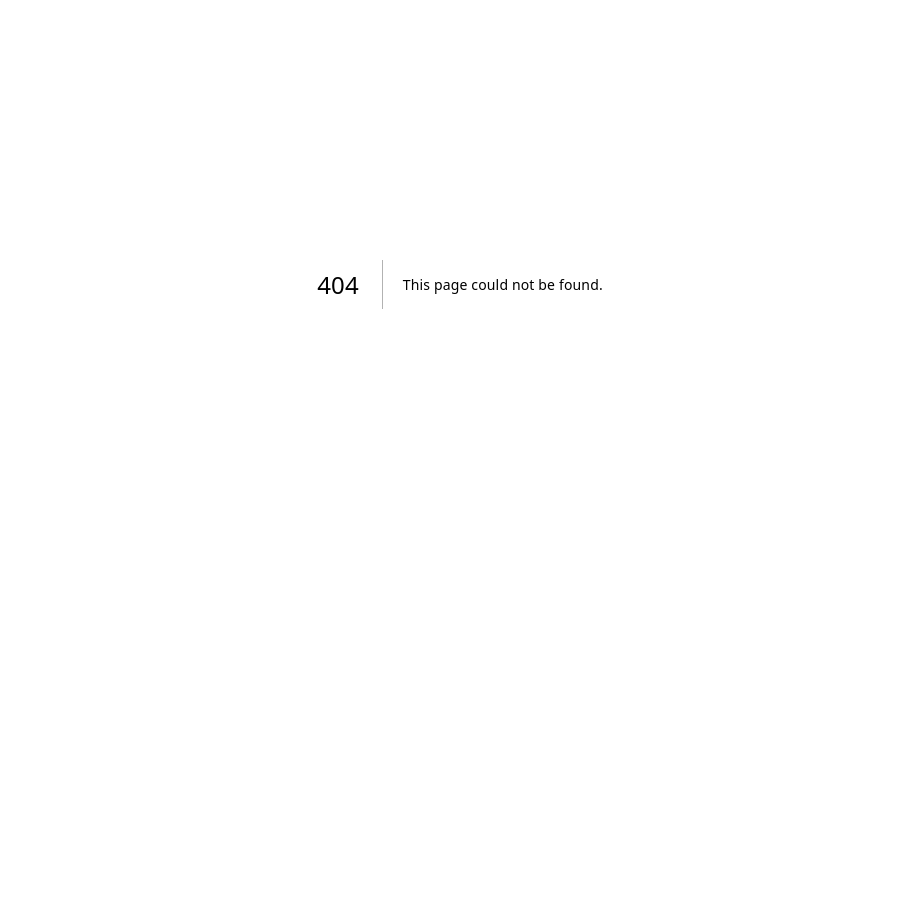
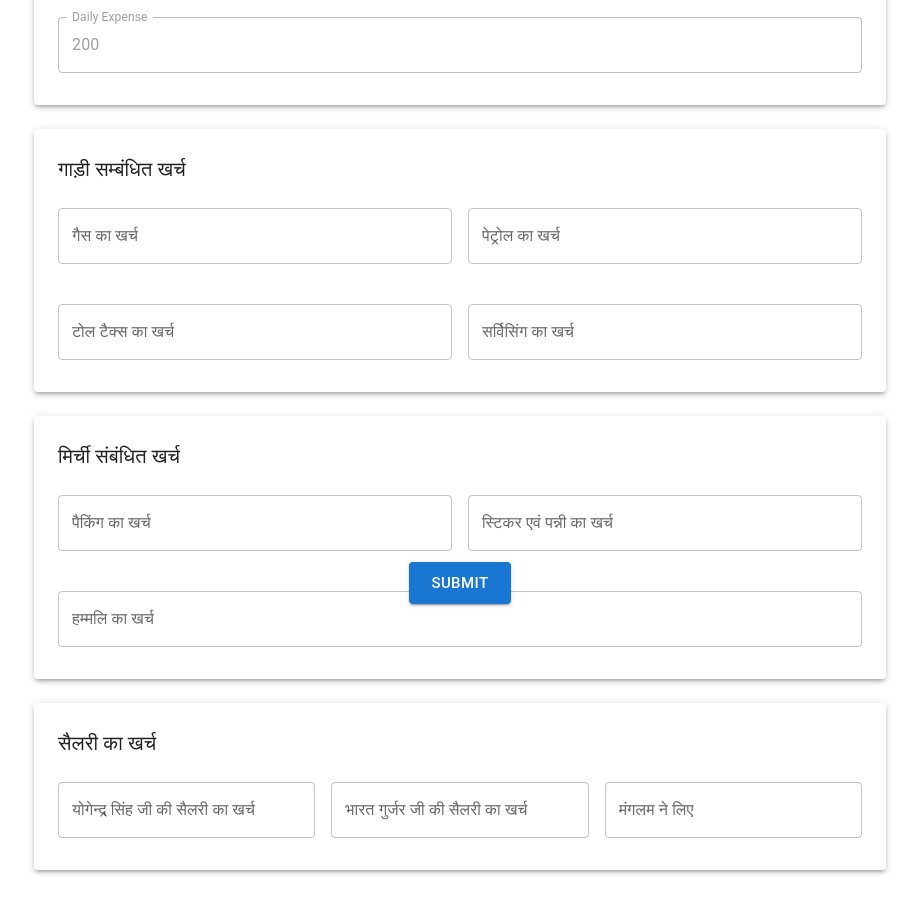
Before and after one commit to bgruhudyog/BGUapp, a Next.js app: page /expenses in a window 1280 px wide. Before the commit this address had no page. Shown: the part 180-1094 px from the top of the page, without its empty margins (180-1099 px from the left). Before the commit the page ends 864 px from the top, so only its background shows below. Built offline with nearby package versions, Linux system fonts and the light colour scheme.

Commit message:
Add files via upload
expense managmet complete

```diff
--- /dev/null
+++ b/src/app/expenses/page.js
@@ -0,0 +1,335 @@
+"use client";
+import React, { useState } from "react";
+import {
+  Container,
+  Typography,
+  TextField,
+  Button,
+  Grid,
+  Paper,
+  Box,
+  Snackbar,
+  Alert,
+  Dialog,
+  DialogActions,
+  DialogContent,
+  DialogContentText,
+  DialogTitle,
+} from "@mui/material";
+
+export default function ExpenseTracker() {
+  const [expenses, setExpenses] = useState({
+    dailyExpense: 200,
+    gasExpense: "",
+    petrolExpense: "",
+    tollTaxExpense: "",
+    servicingExpense: "",
+    packingExpense: "",
+    stickerExpense: "",
+    carryingExpense: "",
+    salaryYogendra: "",
+    salaryBharat: "",
+    salaryRajyavardhan: "",
+  });
+
+  const [openSnackbar, setOpenSnackbar] = useState(false);
+  const [snackbarMessage, setSnackbarMessage] = useState("");
+  const [snackbarSeverity, setSnackbarSeverity] = useState("success");
+  const [openConfirmDialog, setOpenConfirmDialog] = useState(false);
+
+  const handleChange = (event) => {
+    const { name, value } = event.target;
+    setExpenses((prevExpenses) => ({
+      ...prevExpenses,
+      [name]: value,
+    }));
+  };
+
+  const handleSubmit = () => {
+    setOpenConfirmDialog(true);
+  };
+
+  const handleConfirmSubmit = async () => {
+    setOpenConfirmDialog(false);
+    const filledExpenses = Object.entries(expenses).reduce(
+      (acc, [key, value]) => {
+        if (value !== "") {
+          acc[key] = value;
+        }
+        return acc;
+      },
+      {}
+    );
+
+    try {
+      await sendToTelegram(filledExpenses);
+      setSnackbarMessage("Expenses sent to Telegram successfully!");
+      setSnackbarSeverity("success");
+    } catch (error) {
+      console.error("Error sending expenses to Telegram:", error);
+      setSnackbarMessage("Error sending expenses to Telegram");
+      setSnackbarSeverity("error");
+    }
+    setOpenSnackbar(true);
+  };
+
+  const sendToTelegram = async (expenses) => {
+    const botToken = "7240758563:AAHc_bUtGSBHWNPRAXuNxSZ4c4zEWH6Lcz0";
+    const chatId = "-4209186125";
+    const telegramURL = `https://api.telegram.org/bot${botToken}/sendMessage`;
+
+    const message = Object.entries(expenses)
+      .map(([key, value]) => `${key}: ${value}`)
+      .join("\n");
+
+    const response = await fetch(telegramURL, {
+      method: "POST",
+      headers: {
+        "Content-Type": "application/json",
+      },
+      body: JSON.stringify({
+        chat_id: chatId,
+        text: message,
+      }),
+    });
+
+    if (!response.ok) {
+      throw new Error("Failed to send message to Telegram");
+    }
+  };
+
+  const handleCloseSnackbar = (event, reason) => {
+    if (reason === "clickaway") {
+      return;
+    }
+    setOpenSnackbar(false);
+  };
+
+  const handleCloseDialog = () => {
+    setOpenConfirmDialog(false);
+  };
+  const formatExpensesMessage = (expenses) => {
+    const currentDate = new Date().toLocaleDateString('en-IN');
+    let message = `Expense Report for ${currentDate}\n\n`;
+
+    for (const [key, value] of Object.entries(expenses)) {
+      if (value !== '') {
+        message += `${key}: ₹${value}\n`;
+      }
+    }
+
+    return message;
+  };
+  return (
+    <Container maxWidth="md">
+      <Typography variant="h4" align="center" gutterBottom>
+        दैनिक खर्च हिसाब
+      </Typography>
+
+      {/* Your expense input fields here */}
+      {/* For example: */}
+      <Paper elevation={3} sx={{ p: 3, mb: 3 }}>
+        <Typography variant="h6" gutterBottom>
+          चाई सूट्टा
+        </Typography>
+        <TextField
+          fullWidth
+          label="Daily Expense"
+          name="dailyExpense"
+          value={expenses.dailyExpense}
+          disabled
+          margin="normal"
+        />
+      </Paper>
+
+      <Paper elevation={3} sx={{ p: 3, mb: 3 }}>
+        <Typography variant="h6" gutterBottom>
+          गाड़ी सम्बंधित खर्च
+        </Typography>
+        <Grid container spacing={2}>
+          <Grid item xs={12} sm={6}>
+            <TextField
+              fullWidth
+              label="गैस का खर्च "
+              name="गैस का खर्च "
+              value={expenses.gasExpense}
+              onChange={handleChange}
+              margin="normal"
+            />
+          </Grid>
+          <Grid item xs={12} sm={6}>
+            <TextField
+              fullWidth
+              label="पेट्रोल का खर्च "
+              name="पेट्रोल का खर्च"
+              value={expenses.petrolExpense}
+              onChange={handleChange}
+              margin="normal"
+            />
+          </Grid>
+          <Grid item xs={12} sm={6}>
+            <TextField
+              fullWidth
+              label="टोल टैक्स का खर्च "
+              name="टोल टैक्स का खर्च"
+              value={expenses.tollTaxExpense}
+              onChange={handleChange}
+              margin="normal"
+            />
+          </Grid>
+          <Grid item xs={12} sm={6}>
+            <TextField
+              fullWidth
+              label="सर्विसिंग का खर्च "
+              name="सर्विसिंग का खर्च "
+              value={expenses.servicingExpense}
+              onChange={handleChange}
+              margin="normal"
+            />
+          </Grid>
+        </Grid>
+      </Paper>
+
+      <Paper elevation={3} sx={{ p: 3, mb: 3 }}>
+        <Typography variant="h6" gutterBottom>
+          मिर्ची संबंधित खर्च
+        </Typography>
+        <Grid container spacing={2}>
+          <Grid item xs={12} sm={6}>
+            <TextField
+              fullWidth
+              label="पैकिंग का खर्च "
+              name="पैकिंग का खर्च"
+              value={expenses.packingExpense}
+              onChange={handleChange}
+              margin="normal"
+            />
+          </Grid>
+          <Grid item xs={12} sm={6}>
+            <TextField
+              fullWidth
+              label="स्टिकर एवं पन्नी का खर्च "
+              name="स्टिकर एवं पन्नी का खर्च "
+              value={expenses.stickerExpense}
+              onChange={handleChange}
+              margin="normal"
+            />
+          </Grid>
+          <Grid item xs={12}>
+            <TextField
+              fullWidth
+              label="हम्मलि का खर्च "
+              name="हम्मलि का खर्च "
+              value={expenses.carryingExpense}
+              onChange={handleChange}
+              margin="normal"
+            />
+          </Grid>
+        </Grid>
+      </Paper>
+
+      <Paper elevation={3} sx={{ p: 3, mb: 3 }}>
+        <Typography variant="h6" gutterBottom>
+          सैलरी का खर्च
+        </Typography>
+        <Grid container spacing={2}>
+          <Grid item xs={12} sm={4}>
+            <TextField
+              fullWidth
+              label="योगेन्द्र सिंह जी की सैलरी का खर्च "
+              name="योगेन्द्र सिंह जी की सैलरी का खर्च"
+              value={expenses.salaryYogendra}
+              onChange={handleChange}
+              margin="normal"
+            />
+          </Grid>
+          <Grid item xs={12} sm={4}>
+            <TextField
+              fullWidth
+              label="भारत गुर्जर जी की सैलरी का खर्च "
+              name="भारत गुर्जर जी की सैलरी का खर्च "
+              value={expenses.salaryBharat}
+              onChange={handleChange}
+              margin="normal"
+            />
+          </Grid>
+          <Grid item xs={12} sm={4}>
+            <TextField
+              fullWidth
+              label="मंगलम ने लिए"
+              name="मंगलम ने लिए"
+              value={expenses.salaryRajyavardhan}
+              onChange={handleChange}
+              margin="normal"
+            />
+          </Grid>
+        </Grid>
+      </Paper>
+
+
+      <Box
+        sx={{
+          position: "sticky",
+          bottom: 16,
+          textAlign: "center",
+          zIndex: 1,
+        }}
+      >
+        <Button
+          variant="contained"
+          color="primary"
+          size="large"
+          onClick={handleSubmit}
+        >
+          Submit
+        </Button>
+      </Box>
+
+      <Dialog
+        open={openConfirmDialog}
+        onClose={handleCloseDialog}
+        aria-labelledby="alert-dialog-title"
+        aria-describedby="alert-dialog-description"
+      >
+        <DialogTitle id="alert-dialog-title">
+          {"Confirm Expense Submission"}
+        </DialogTitle>
+        <DialogContent>
+          <DialogContentText id="alert-dialog-description">
+            कृपया हिसाब एक बार पुनः जाँच ले
+          </DialogContentText>
+          <Typography
+            variant="body1"
+            component="pre"
+            style={{ whiteSpace: "pre-wrap" }}
+          >
+            {formatExpensesMessage(expenses)}
+          </Typography>
+        </DialogContent>
+        <DialogActions>
+          <Button onClick={handleCloseDialog} color="primary">
+            हिसाब EDIT करे
+          </Button>
+          <Button onClick={handleConfirmSubmit} color="primary" autoFocus>
+            हिसाब भेजे
+          </Button>
+        </DialogActions>
+      </Dialog>
+
+      <Snackbar
+        open={openSnackbar}
+        autoHideDuration={6000}
+        onClose={handleCloseSnackbar}
+        anchorOrigin={{ vertical: "top", horizontal: "center" }}
+      >
+        <Alert
+          onClose={handleCloseSnackbar}
+          severity={snackbarSeverity}
+          sx={{ width: "100%" }}
+        >
+          {snackbarMessage}
+        </Alert>
+      </Snackbar>
+    </Container>
+  );
+}
```
